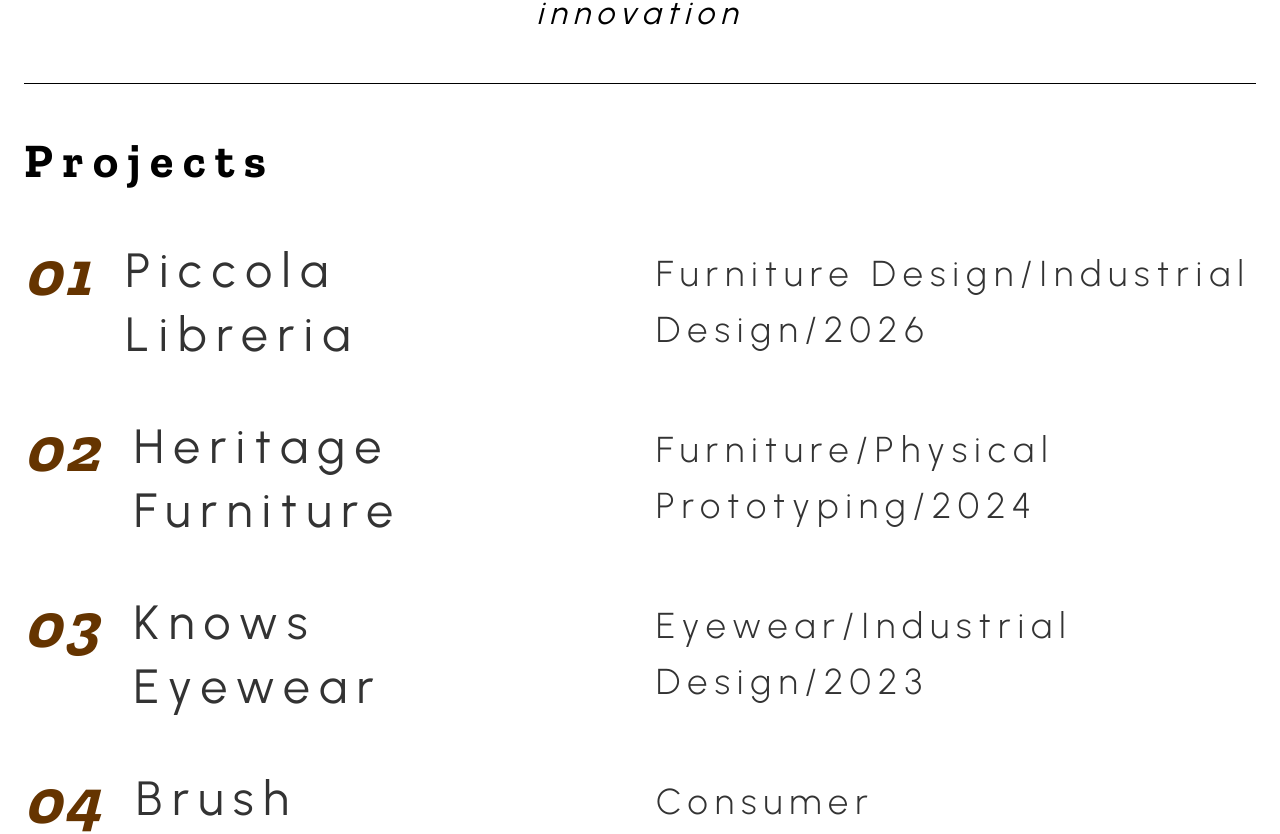
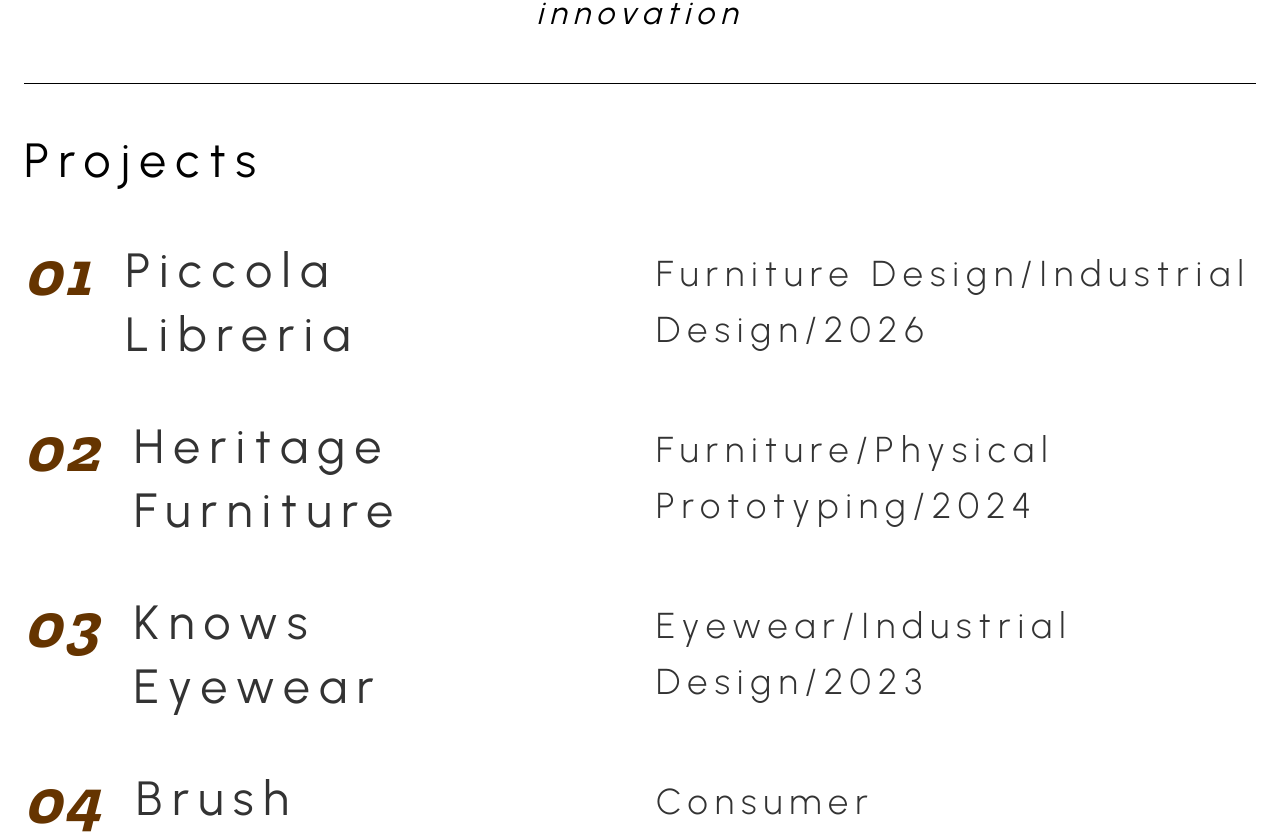
Before and after one commit to sebastianM2/portfolio-scaffold, a Next.js app: page / in a window 1280 px wide. Shown: the part 908-1742 px from the top of the page. Built offline with nearby package versions, Linux system fonts and the light colour scheme.

Commit message:
Update globals.css
This update should update how the subheading fonts are handled changing them from Zilla to Urbanist

```diff
--- a/src/app/globals.css
+++ b/src/app/globals.css
@@ -30,9 +30,14 @@ body {
   font-family: var(--font-body);
 }
 
-h1, h2, h3, h4, h5, h6 {
-  font-family: var(--font-heading);
-}
+/* NOTE: headings intentionally have no global font-family rule here.
+   Each heading element sets font-body or font-heading explicitly via
+   its Tailwind classes (see Block component and page components).
+   An earlier blanket "h1,h2,h3,h4,h5,h6 { font-family: ... }" rule
+   lived outside Tailwind's cascade layers, which meant it silently
+   beat every font-body utility class on every heading tag sitewide —
+   this is why Research/Design/Outcome and other section titles kept
+   rendering in the wrong font even after their classes were fixed. */
 
 /* Respect users who prefer reduced motion (accessibility) */
 @media (prefers-reduced-motion: reduce) {
```
